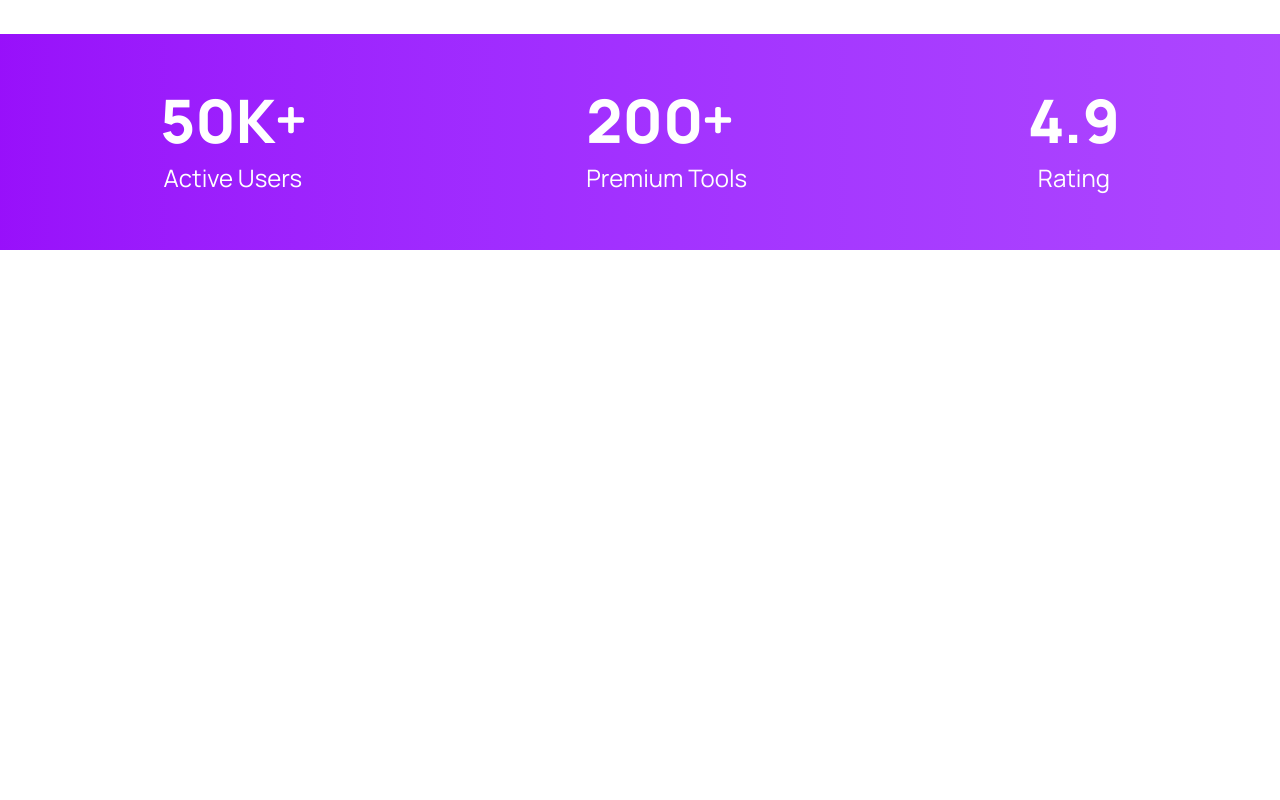
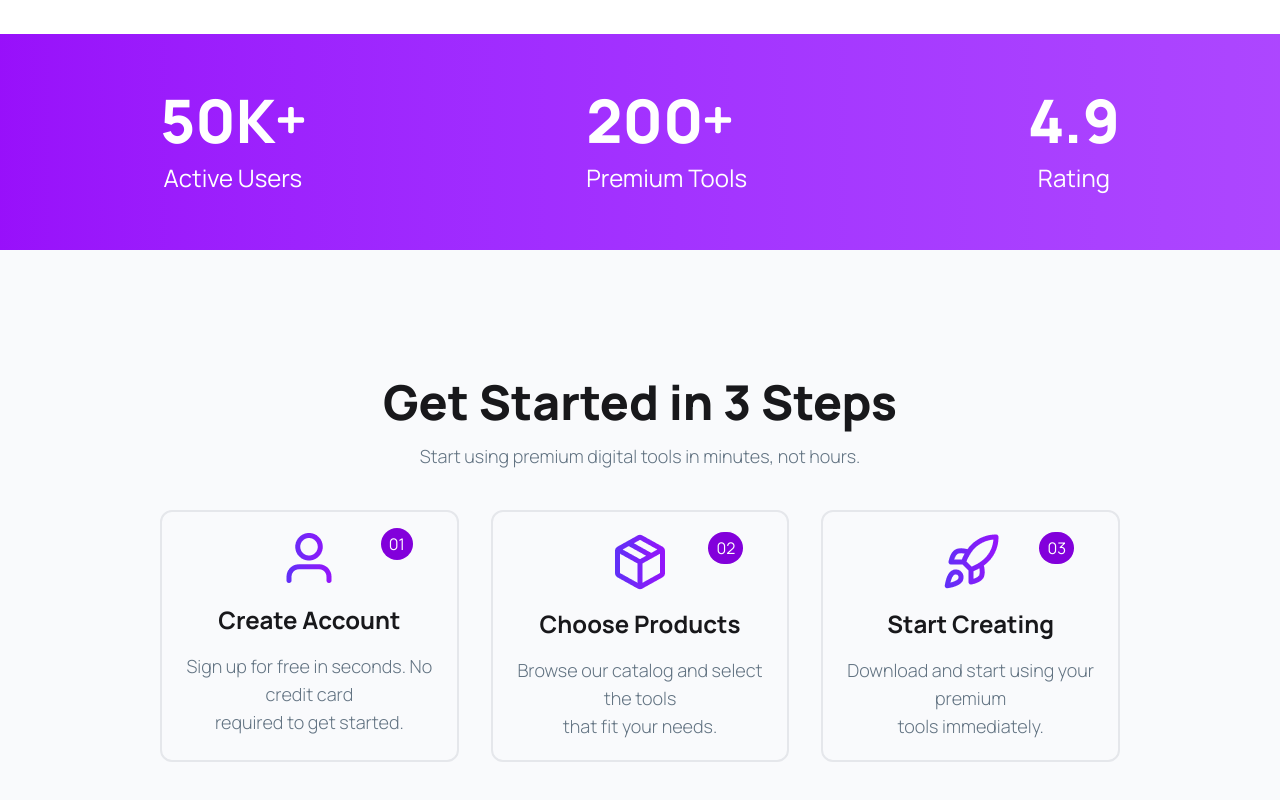
Before and after one commit to kibriya41/Assignment-6, a React (Vite) app: page / in a window 1280 px wide. Shown: the part 722-1522 px from the top of the page. Before the commit the page ends 972 px from the top, so only its background shows below. Built offline with nearby package versions, Linux system fonts and the light colour scheme.

Commit message:
add start section

```diff
--- a/src/App.jsx
+++ b/src/App.jsx
@@ -2,6 +2,7 @@
 
 import './App.css'
 import HeroPart from './Components/HeroSection/HeroPart'
+import GetStart from './Components/Main/GetStart'
 import Reviw from './Components/Main/Reviw'
 import Navbar from './Components/Navbar/Navbar'
 
@@ -12,7 +13,8 @@ function App() {
     <>
       <Navbar />
       <HeroPart />
-      <Reviw/>
+      <Reviw />
+      <GetStart />
 
     </>
   )
--- a/src/Components/HeroSection/HeroPart.jsx
+++ b/src/Components/HeroSection/HeroPart.jsx
@@ -6,7 +6,7 @@ import { CiPlay1 } from "react-icons/ci";
 
 const HeroPart = () => {
     return (
-        <div className='max-w-9/12 m-auto s flex justify-between items-center my-20'>
+        <div className='max-w-9/12 m-auto flex justify-between items-center my-20'>
             <div className='items-start flex flex-col gap-4 '>
                 <div className='flex justify-center items-center gap-2 text-purple-600 font-light bg-purple-100 max-w-80 text-lg rounded-full px-4 py-2'> <FaRegDotCircle />
                     New: AI-Powered Tools Available</div>
--- /dev/null
+++ b/src/Components/Main/GetStart.jsx
@@ -0,0 +1,38 @@
+import React from 'react';
+import User from '../../assets/products/user.png'
+import Package from "../../assets/products/package.png"
+import Rocker from "../../assets/products/rocket.png"
+
+const GetStart = () => {
+    return (
+        <div className='bg-[#F9FAFC] py-32'>
+            <div className='max-w-9/12 m-auto text-center'>
+                <h3 className='text-5xl font-extrabold'>Get Started in 3 Steps</h3>
+                <p className='text-lg font-light text-[#627382] mt-4'>Start using premium digital tools in minutes, not hours.</p>
+                <div className='grid grid-cols-1 md:grid-cols-3 gap-8 mt-10'>
+                    <div className='flex flex-col items-center gap-4 border-2 border-gray-200 rounded-xl transition-all duration-[0.4s] hover:shadow-[0_20px_50px_rgba(148,68,251,0.2)] hover:-translate-y-2 p-4 relative'>
+                        <img src={User} alt="" />
+                        <h4 className='text-2xl font-bold'>Create Account</h4>
+                        <p className='text-lg font-light text-[#627382]'>Sign up for free in seconds. No credit card <br /> required to get started.</p>
+                        <p className='bg-purple-700 px-2 py-1 rounded-full absolute right-11 text-white'>01</p>
+                    </div>
+
+                    <div className='flex flex-col items-center gap-4 border-2 border-gray-200 rounded-xl transition-all duration-[0.4s] hover:shadow-[0_20px_50px_rgba(148,68,251,0.2)] hover:-translate-y-2 p-5 relative'>
+                        <img src={Package} alt="" />
+                        <h4 className='text-2xl font-bold'>Choose Products</h4>
+                        <p className='text-lg font-light text-[#627382]'>Browse our catalog and select the tools <br /> that fit your needs.</p>
+                        <p className='bg-purple-700 px-2 py-1 rounded-full absolute right-11 text-white'>02 </p>
+                    </div>
+                    <div className='flex flex-col items-center gap-4 border-2 border-gray-200 rounded-xl transition-all duration-[0.4s] hover:shadow-[0_20px_50px_rgba(148,68,251,0.2)] hover:-translate-y-2 p-5 relative'>
+                        <img src={Rocker} alt="" />
+                        <h4 className='text-2xl font-bold'>Start Creating</h4>
+                        <p className='text-lg font-light text-[#627382]'>Download and start using your premium <br /> tools immediately.</p>
+                        <p className='bg-purple-700 px-2 py-1 rounded-full absolute right-11 text-white'>03</p>
+                    </div>
+                </div>
+            </div>
+        </div>
+    );
+};
+
+export default GetStart;
```
